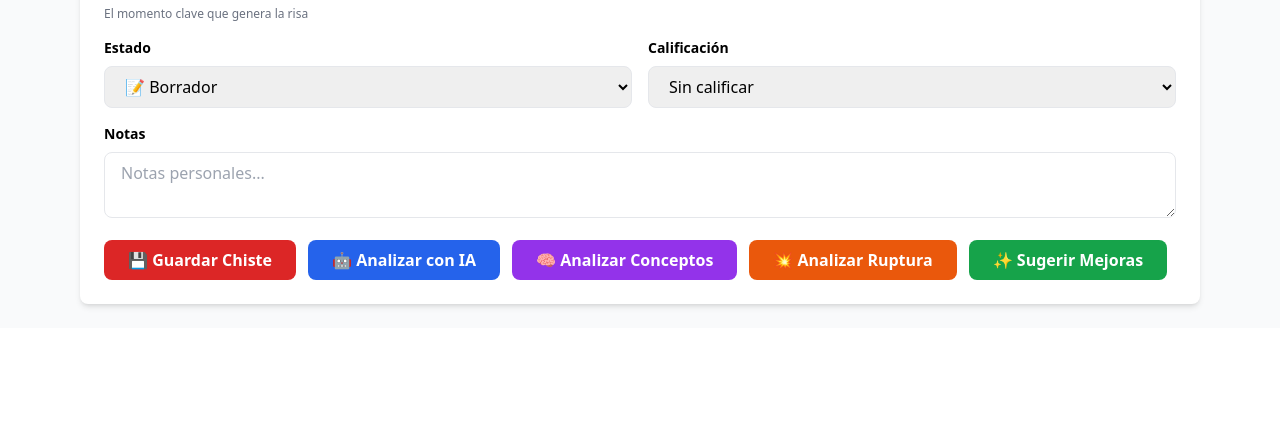
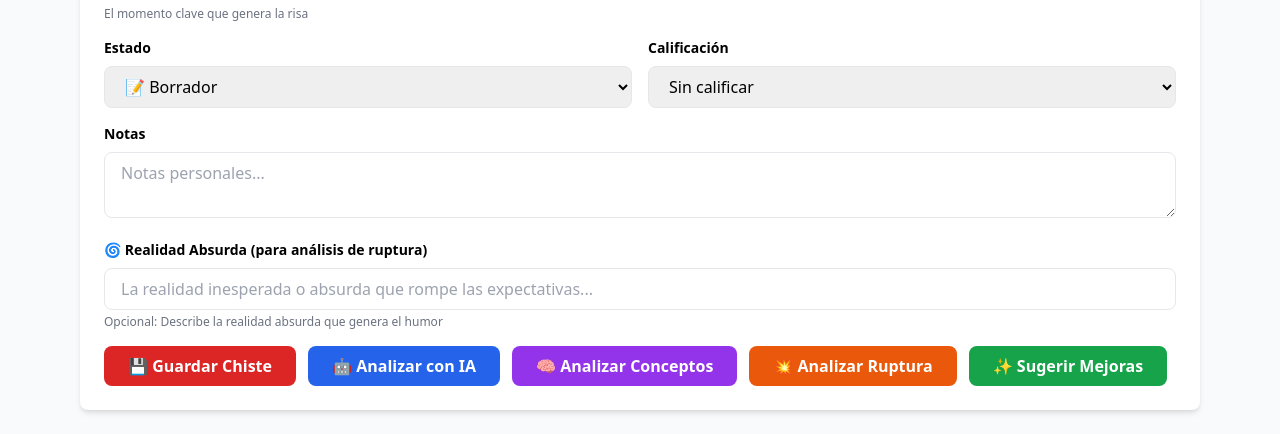
Before and after one commit to albertomartinezdelacasa/metodo, a Flask app: page / in a window 1280 px wide. Shown: the part 918-1352 px from the top of the page. Before the commit the page ends 1227 px from the top, so only its background shows below. Run offline with Flask 3, Linux system fonts and the light colour scheme; parts of the project's set-up code (start-up, migrations or seed data) failed here and were passed over; some libraries are stand-ins or nearby versions.

Commit message:
✨ Feature: Campo "Realidad Absurda" en análisis de ruptura
**Base de Datos:**
- Nueva migración SQL: migration_add_realidad_absurda.sql
- Agrega columna realidad_absurda a tabla analisis_ia
- Campo TEXT nullable para almacenar la realidad absurda del chiste

**Backend (src/routes/ai.py):**
- Endpoint /analyze-rupture ahora acepta campo realidad_absurda
- Guarda el valor en BD si se proporciona
- Compatible con análisis existentes (opcional)

**Frontend (templates/index.html):**
- Nuevo input "🌀 Realidad Absurda" en formulario de chistes
- Label descriptivo: "para análisis de ruptura"
- Placeholder explicativo
- Posicionado después del campo Notas

**Frontend (static/js/app.js):**
- Función analyzeRupture captura valor del input realidadAbsurda
- Envía el campo al backend en el request
- displayRuptureAnalysis muestra realidad absurda si existe
- analyzeRuptureById carga chiste en formulario antes de analizar
- Permite al usuario agregar/modificar realidad absurda antes del análisis

**Flujo de Usuario:**
1. Usuario escribe chiste y opcionalmente la "realidad absurda"
2. Click en "💥 Analizar Ruptura"
3. Sistema muestra análisis incluyendo la realidad absurda
4. Dato se guarda en BD para referencia futura

```diff
--- /dev/null
+++ b/migration_add_realidad_absurda.sql
@@ -0,0 +1,26 @@
+-- ========================================
+-- MIGRACIÓN: Agregar campo realidad_absurda
+-- ========================================
+-- Ejecutar en Supabase SQL Editor
+-- Agrega el campo realidad_absurda a la tabla analisis_ia
+
+-- Agregar columna realidad_absurda
+ALTER TABLE analisis_ia
+ADD COLUMN IF NOT EXISTS realidad_absurda TEXT;
+
+-- Agregar comentario para documentación
+COMMENT ON COLUMN analisis_ia.realidad_absurda IS 'La realidad absurda o inesperada que rompe las expectativas en el chiste';
+
+-- Verificar que se agregó correctamente
+SELECT
+    column_name,
+    data_type,
+    is_nullable,
+    column_default
+FROM information_schema.columns
+WHERE table_name = 'analisis_ia'
+AND column_name = 'realidad_absurda';
+
+-- ========================================
+-- FIN DE LA MIGRACIÓN
+-- ========================================
--- a/static/js/app.js
+++ b/static/js/app.js
@@ -409,15 +409,19 @@ async function analyzeRupture(jokeText) {
     try {
         showLoading('Analizando ruptura...');
 
+        // Capturar realidad absurda del input
+        const realidadAbsurda = document.getElementById('realidadAbsurda')?.value.trim() || null;
+
         const result = await apiRequest('/api/ai/analyze-rupture', {
             method: 'POST',
             body: JSON.stringify({
                 joke_text: jokeText,
+                realidad_absurda: realidadAbsurda,
                 save: false
             })
         });
 
-        displayRuptureAnalysis(result.data);
+        displayRuptureAnalysis(result.data, realidadAbsurda);
         showToast('¡Análisis de ruptura completado!');
 
     } catch (error) {
@@ -427,13 +431,20 @@ async function analyzeRupture(jokeText) {
     }
 }
 
-function displayRuptureAnalysis(rupture) {
+function displayRuptureAnalysis(rupture, realidadAbsurda = null) {
     const container = document.getElementById('analysisContent');
     const resultsDiv = document.getElementById('analysisResults');
 
     const html = `
         <div class="space-y-4">
             <h4 class="font-bold text-lg">💥 Análisis de Ruptura</h4>
+
+            ${realidadAbsurda ? `
+                <div class="p-4 bg-indigo-50 rounded-lg border-l-4 border-indigo-500">
+                    <h5 class="font-semibold mb-2">🌀 Realidad Absurda</h5>
+                    <p class="text-sm">${realidadAbsurda}</p>
+                </div>
+            ` : ''}
 
             <div class="p-4 bg-red-50 rounded-lg border-l-4 border-red-500">
                 <h5 class="font-semibold mb-2">Tipo de Ruptura</h5>
@@ -638,10 +649,18 @@ async function analyzeRuptureById(jokeId) {
             return;
         }
 
+        // Cambiar a la pestaña de escribir primero
+        document.querySelector('[data-tab="write"]').click();
+
+        // Esperar un momento para que el tab se active
+        await new Promise(resolve => setTimeout(resolve, 100));
+
+        // Cargar contenido en el formulario para que el usuario pueda agregar realidad absurda si quiere
+        document.getElementById('jokeContent').value = joke.contenido;
+        if (joke.titulo) document.getElementById('jokeTitle').value = joke.titulo;
+
+        // Hacer el análisis
         await analyzeRupture(joke.contenido);
-
-        // Cambiar a la pestaña de escribir para ver resultados
-        document.querySelector('[data-tab="write"]').click();
 
     } catch (error) {
         showToast(error.message, 'error');
--- a/templates/index.html
+++ b/templates/index.html
@@ -141,6 +141,14 @@
                         <textarea id="jokeNotes" rows="2"
                             class="w-full px-4 py-2 border rounded-lg"
                             placeholder="Notas personales..."></textarea>
+                    </div>
+
+                    <div>
+                        <label class="block text-sm font-semibold mb-2">🌀 Realidad Absurda (para análisis de ruptura)</label>
+                        <input type="text" id="realidadAbsurda"
+                            class="w-full px-4 py-2 border rounded-lg focus:ring-2 focus:ring-orange-500 focus:border-transparent"
+                            placeholder="La realidad inesperada o absurda que rompe las expectativas...">
+                        <p class="text-xs text-gray-500 mt-1">Opcional: Describe la realidad absurda que genera el humor</p>
                     </div>
 
                     <div class="flex gap-3 flex-wrap">
```
Also changed, not shown: src/routes/ai.py (+15 -8 lines).
